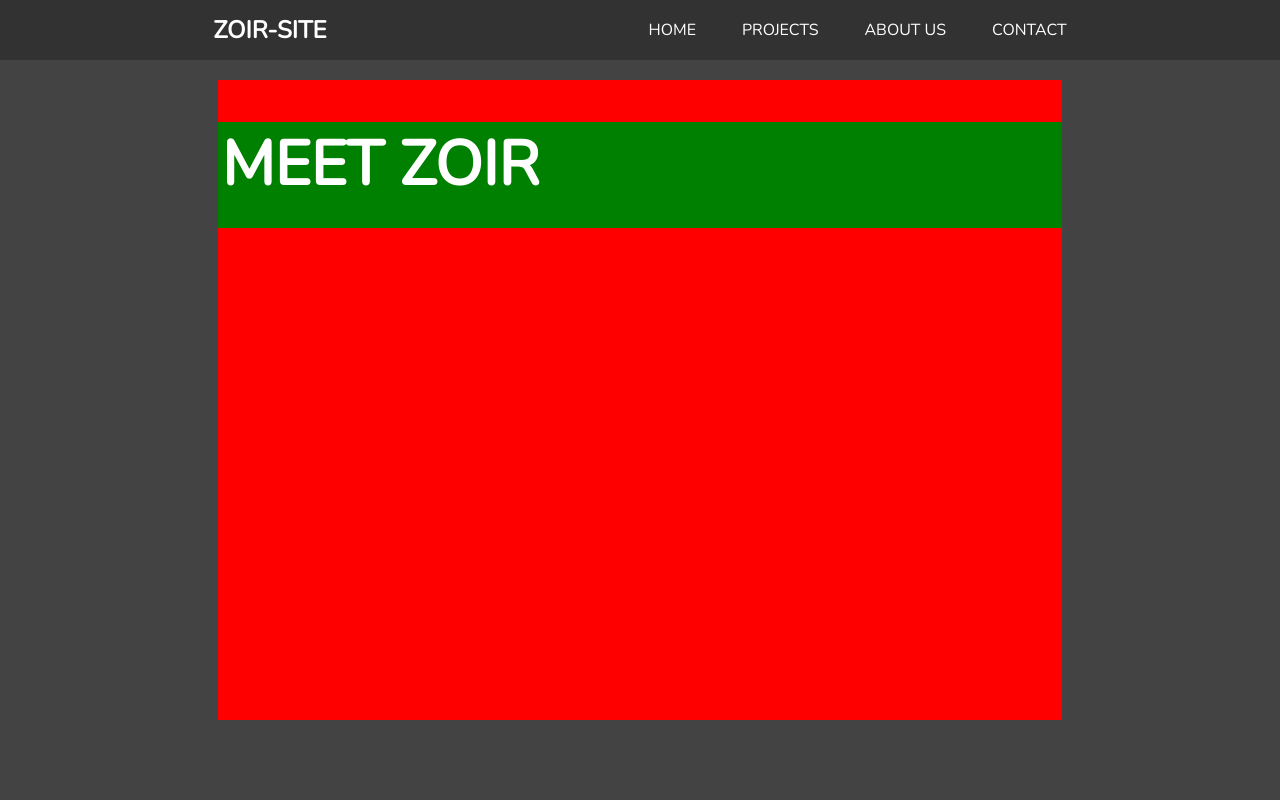
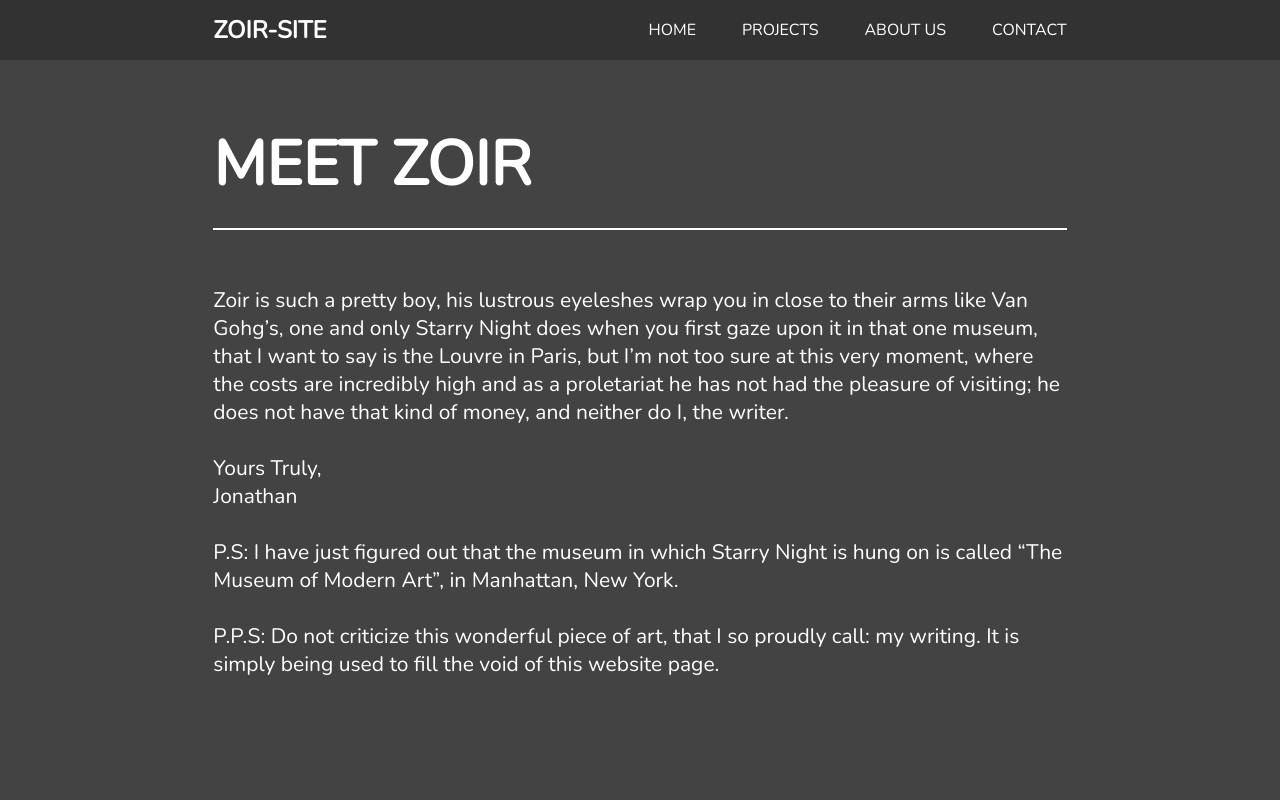
Before and after one commit to jperal720/Zoir-Site, a React (Create React App) app: page / in a window 1280 px wide. Shown: the top 800 px of the page. Built offline with nearby package versions, Linux system fonts and the light colour scheme.

Commit message:
Did about us page

```diff
--- a/src/pages/AboutUs.js
+++ b/src/pages/AboutUs.js
@@ -4,10 +4,31 @@ import "../styles/aboutus.styles.css";
 export function AboutUsPage() {
   return (
     <div id="aboutus-body">
-      <div id="main-container">
-        <div id="meet-zoir-container">
-          <h1 id="meet-zoir-text">MEET ZOIR</h1>
-        </div>
+      <div id="meet-zoir-container">
+        <div id="meet-zoir-text">MEET ZOIR</div>
+      </div>
+      <div id="about-us-text">
+        Zoir is such a pretty boy, his lustrous eyeleshes wrap you in close to
+        their arms like Van Gohg’s, one and only Starry Night does when you
+        first gaze upon it in that one museum, that I want to say is the Louvre
+        in Paris, but I’m not too sure at this very moment, where the costs are
+        incredibly high and as a proletariat he has not had the pleasure of
+        visiting; he does not have that kind of money, and neither do I, the
+        writer.
+        <br />
+        <br />
+        Yours Truly,
+        <br />
+        Jonathan
+        <br />
+        <br />
+        P.S: I have just figured out that the museum in which Starry Night is
+        hung on is called “The Museum of Modern Art”, in Manhattan, New York.
+        <br />
+        <br />
+        P.P.S: Do not criticize this wonderful piece of art, that I so proudly
+        call: my writing. It is simply being used to fill the void of this
+        website page.
       </div>
     </div>
   );
--- a/src/styles/aboutus.styles.css
+++ b/src/styles/aboutus.styles.css
@@ -1,40 +1,43 @@
 #aboutus-body {
     background-color: #444343;
     height: 800px;
+    flex-direction: column;
     justify-content: center;
     align-items: center;
     display: flex;
 }
 
 #main-container {
+    position: absolute;
     background-color: red;
-    width: 66%;
+    width: 66.666%;
     height: 80%;
 }
 
 #meet-zoir-container {
-    width: 100%;
+    width: 66.666%;
     height: 106px;
-    top: 0px;
     padding: 0;
     margin: 0;
-    background-color: green;
+    border-bottom: 2px solid white;
 }
 
 #meet-zoir-text {
-    width: 326px;
-    height: 85px;
-    left: 240px;
-    top: 173px;
-
-    font-family: Nunito;
+    top: 0px;
+    font-family: "Nunito";
     font-style: normal;
     font-weight: bold;
     font-size: 62px;
-    line-height: 85px;
-    /* identical to box height */
-
-    text-align: center;
-
+    text-align: left;
     color: #FFFFFF;
 }
+
+#about-us-text {
+    font-family: "Nunito";
+    width: 66.666%;
+    font-style: normal;
+    font-weight: normal;
+    font-size: 21px;
+    color: #FFFFFF;
+    padding-top: 56px;
+}
```
